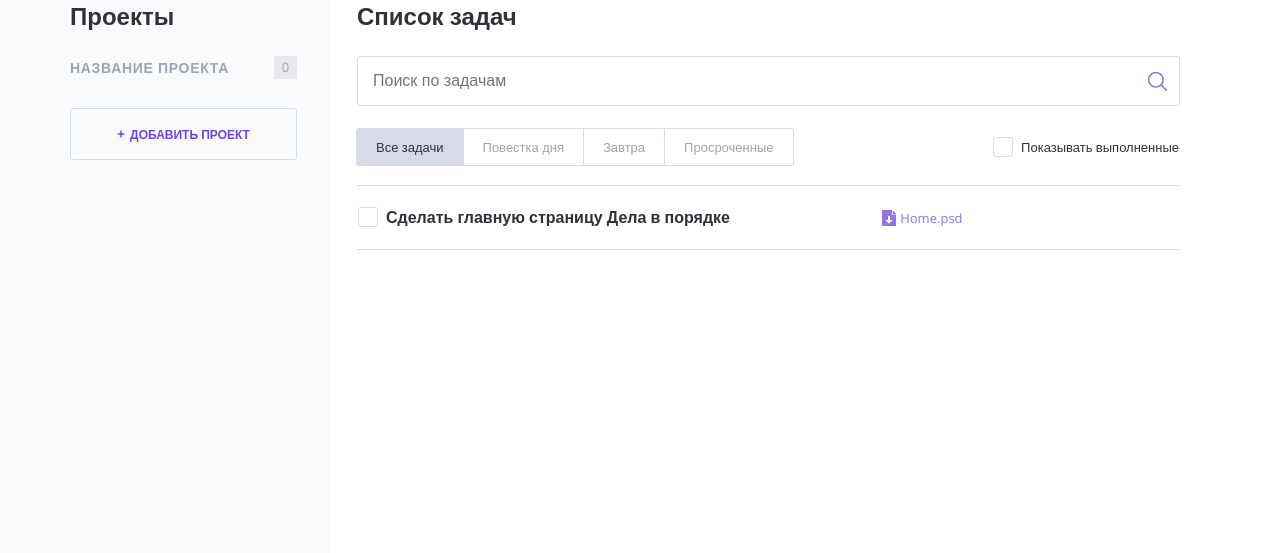
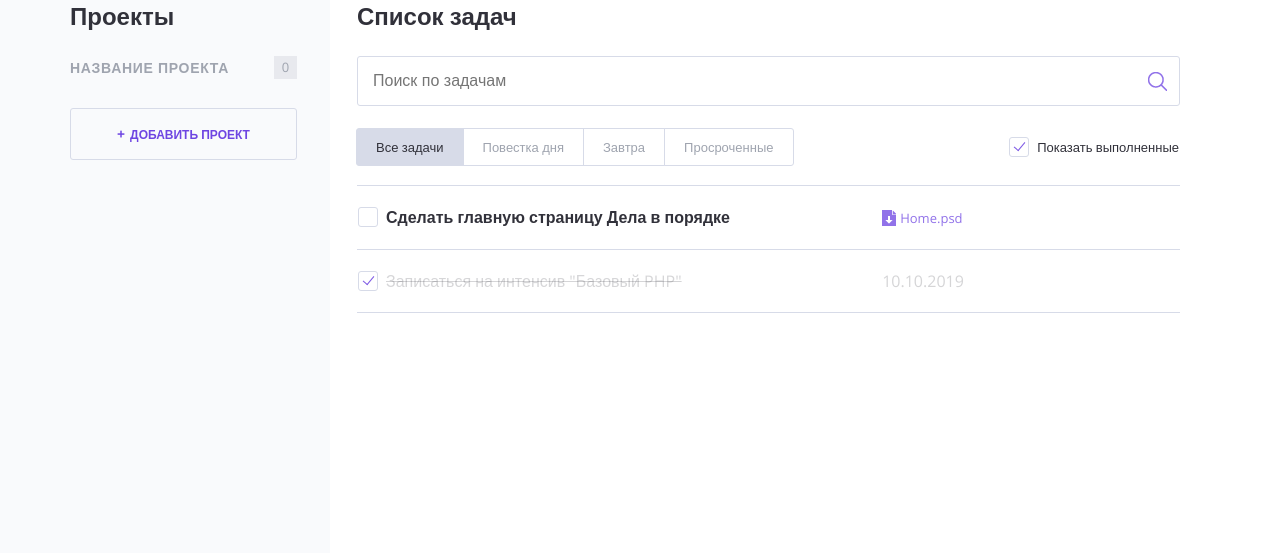
Before and after one commit to pbl6ka/1032479-doingsdone-9, a PHP site: page / in a window 1280 px wide. Shown: the part 93-646 px from the top of the page. Run offline with PHP 8.4, Linux system fonts and the light colour scheme.

Commit message:
выполнeние задания _Работа с условиями_

```diff
--- a/index.php
+++ b/index.php
@@ -1,6 +1,8 @@
 <?php
 // показывать или нет выполненные задачи
 $show_complete_tasks = rand(0, 1);
+
+
 ?>
 <!DOCTYPE html>
 <html lang="ru">
@@ -72,8 +74,14 @@ $show_complete_tasks = rand(0, 1);
 
                     <label class="checkbox">
                         <!--добавить сюда аттрибут "checked", если переменная $show_complete_tasks равна единице-->
-                        <input class="checkbox__input visually-hidden show_completed" type="checkbox">
-                        <span class="checkbox__text">Показывать выполненные</span>
+                        <input class="checkbox__input visually-hidden show_completed" type="checkbox"
+                                                <?php
+                                                if ($show_complete_tasks == 1) {
+                                                    print('checked');
+                                                }
+                                                    ?>
+                                                >
+                        <span class="checkbox__text">Показать выполненные</span>
                     </label>
                 </div>
 
@@ -93,12 +101,23 @@ $show_complete_tasks = rand(0, 1);
                         <td class="task__date"></td>
                     </tr>
                     <!--показывать следующий тег <tr/>, если переменная $show_complete_tasks равна единице-->
+                    <?php if ($show_complete_tasks == 1): ?>
+                    <tr class="tasks__item task task--completed">
+                        <td class="task__select">
+                            <label class="checkbox task__checkbox">
+                                <input class="checkbox__input visually-hidden" type="checkbox" checked>
+                                <span class="checkbox__text">Записаться на интенсив "Базовый PHP"</span>
+                            </label>
+                        </td>
+                        <td class="task__date">10.10.2019</td>
+                        <td class="task__controls"></td>
+                    </tr>
+                    <?php endif; ?>
                 </table>
             </main>
         </div>
     </div>
 </div>
-
 <footer class="main-footer">
     <div class="container">
         <div class="main-footer__copyright">
```
